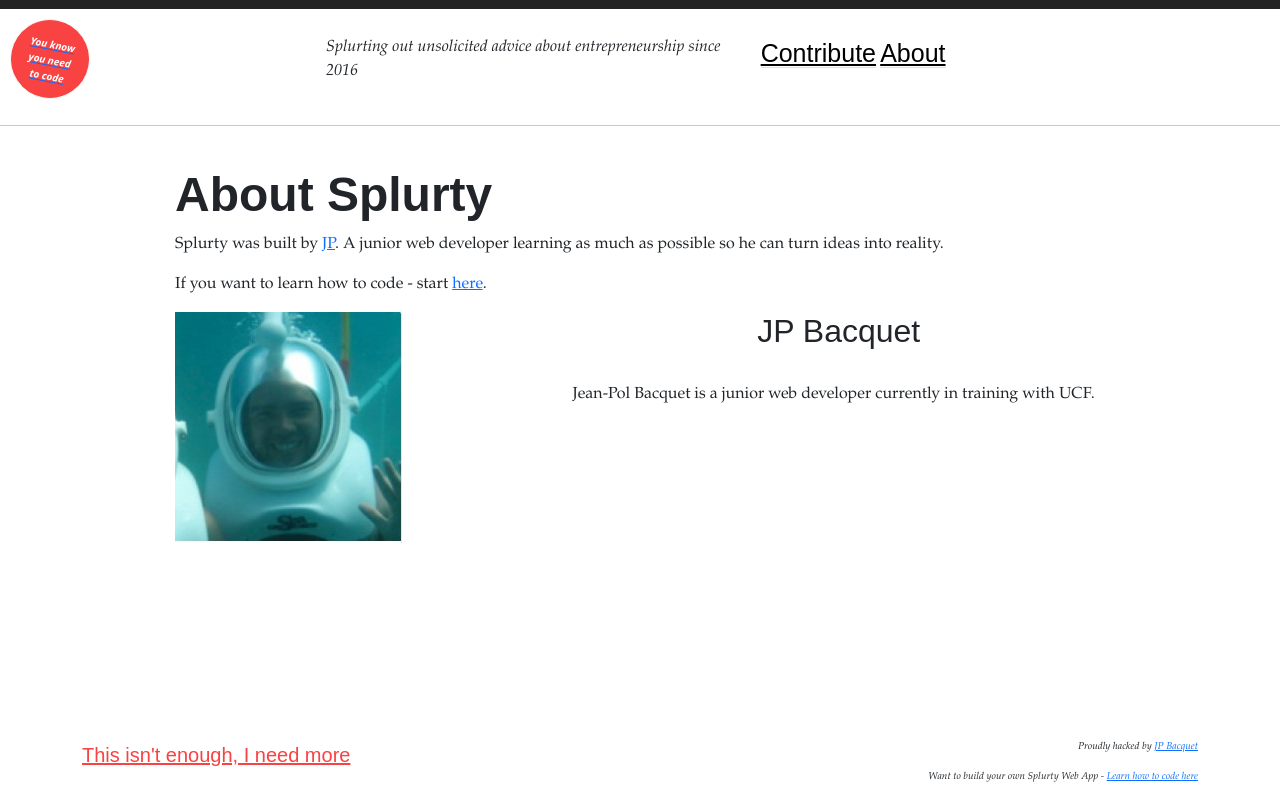
After one commit to jeanpolbac/jpbootcamp, a Rails app: page /about in a window 1280 px wide. The commit adds this page. Run offline with Rails 7, Linux system fonts and the light colour scheme; style sheets or scripts are compiled from the project's sources; some libraries are stand-ins or nearby versions.

Commit message:
created about page

```diff
--- a/app/assets/stylesheets/master.scss
+++ b/app/assets/stylesheets/master.scss
@@ -78,3 +78,8 @@ h2 {
 .logo:hover {
   text-decoration: none;
 }
+
+
+.about {
+  font-family: "Palatino Linotype", Palatino, Palladio, "URW Palladio L", "Book Antiqua", Baskerville, "Bookman Old Style", "Bitstream Charter", "Nimbus Roman No9 L", Garamond, "Apple Garamond", "ITC Garamond Narrow", "New Century Schoolbook", "Century Schoolbook", "Century Schoolbook L", Georgia, serif;
+}
--- a/app/controllers/quotes_controller.rb
+++ b/app/controllers/quotes_controller.rb
@@ -15,6 +15,9 @@ class QuotesController < ApplicationController
     redirect_to root_path
   end
 
+  def about
+
+  end
 
   private
 
--- a/app/views/layouts/application.html.erb
+++ b/app/views/layouts/application.html.erb
@@ -28,7 +28,7 @@
       </div>
       <div class="col-5 links">
         <%= link_to 'Contribute', new_quote_path %>
-        <%= link_to 'About', "#" %>
+        <%= link_to 'About', about_path %>
       </div>
     </header>
 
--- /dev/null
+++ b/app/views/quotes/about.html.erb
@@ -0,0 +1,35 @@
+<div class="col-10 offset-1 about">
+  <h1>About Splurty</h1>
+
+   <p>
+    Splurty was built by <a target="_blank" href="https://github.com/jeanpolbac/">JP</a>.  A junior web developer learning as much as possible so he can turn ideas into reality.
+  </p>
+
+  <p>
+    If you want to learn how to code - start <a target="_blank" href="https://online.bootcampspot.com"> here</a>.
+  </p>
+
+
+  <div class="row">
+    <div class="col-12 col-sm-4">
+      <%= image_tag 'JP.jpg', class: 'img-fluid' %>
+    </div>
+
+    <div class="col-12 col-sm-7 offset-sm-1">
+      <h2 class="text-center">JP Bacquet</h2>
+      <br />
+      <p>
+        Jean-Pol Bacquet is a junior web developer currently in training with UCF.
+      </p>
+    </div>
+  </div>
+  <br class="clear" />
+
+
+</div>
+
+<br class="clear" />
+<br />
+<br />
+<br />
+<br />
--- a/config/routes.rb
+++ b/config/routes.rb
@@ -2,4 +2,5 @@ Rails.application.routes.draw do
   # For details on the DSL available within this file, see http://guides.rubyonrails.org/routing.html
   root 'quotes#index'
   resources :quotes
+  get 'about', to: 'quotes#about'
 end
```
Also changed, not shown: app/assets/images/JP.jpg (added).
